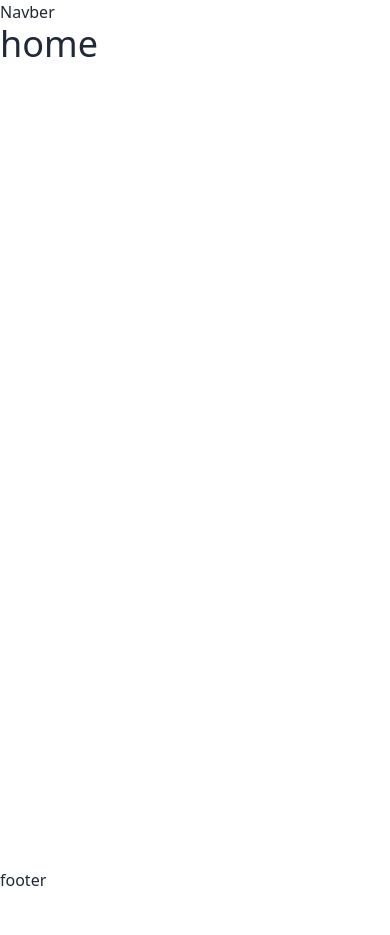
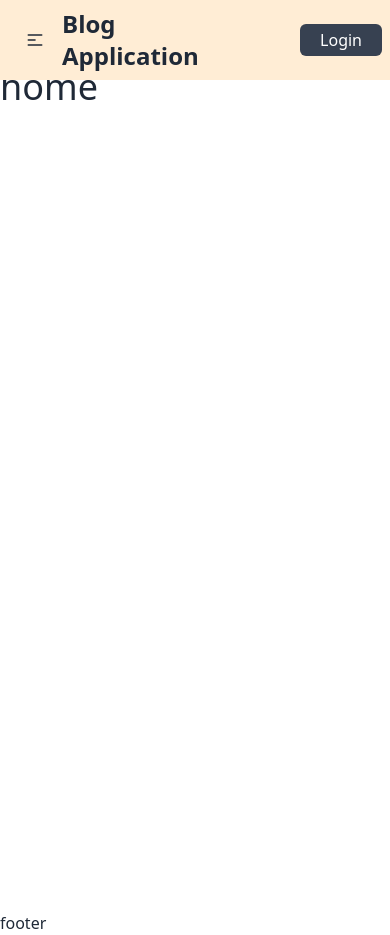
Before and after one commit to muradhossain1/blog-viewer-application-next.js, a Next.js app: page / in a window 390 px wide. Before the commit the page ends 892 px from the top, so only its background shows below. Built offline with nearby package versions, Linux system fonts and the light colour scheme; no server answers.

Commit message:
Naver create and dynamic route create and login or logout completed

```diff
--- a/package.json
+++ b/package.json
@@ -9,6 +9,7 @@
     "lint": "next lint"
   },
   "dependencies": {
+    "@kinde-oss/kinde-auth-nextjs": "^2.4.6",
     "next": "15.1.6",
     "react": "^19.0.0",
     "react-dom": "^19.0.0"
--- /dev/null
+++ b/src/app/about/page.jsx
@@ -0,0 +1,11 @@
+
+
+const page = () => {
+    return (
+        <div>
+            About
+        </div>
+    );
+};
+
+export default page;
--- /dev/null
+++ b/src/app/api/auth/[kindeAuth]/route.js
@@ -0,0 +1,2 @@
+import {handleAuth} from "@kinde-oss/kinde-auth-nextjs/server";
+export const GET = handleAuth();
--- a/src/app/components/Navber.jsx
+++ b/src/app/components/Navber.jsx
@@ -1,9 +1,52 @@
+import { getKindeServerSession } from "@kinde-oss/kinde-auth-nextjs/server";
+import Link from "next/link";
 
 
-const Navber = () => {
+const Navber = async () => {
+    const { getUser } =  getKindeServerSession();
+    const user = await getUser();
+    console.log(user)
+    const navLinks = <>
+        <li><Link className="text-base font-semibold" href='/'>Home</Link></li>
+        <li><Link className="text-base font-semibold" href='/profile'>Profile</Link></li>
+        <li><Link className="text-base font-semibold" href='/about'>About</Link></li>
+    </>
     return (
         <div>
-            Navber
+            <div className="navbar fixed z-10 top-0 bg-orange-100 md:px-10 lg:px-20">
+                <div className="navbar-start">
+                    <div className="dropdown">
+                        <div tabIndex={0} role="button" className="btn btn-ghost lg:hidden">
+                            <svg
+                                xmlns="http://www.w3.org/2000/svg"
+                                className="h-5 w-5"
+                                fill="none"
+                                viewBox="0 0 24 24"
+                                stroke="currentColor">
+                                <path
+                                    strokeLinecap="round"
+                                    strokeLinejoin="round"
+                                    strokeWidth="2"
+                                    d="M4 6h16M4 12h8m-8 6h16" />
+                            </svg>
+                        </div>
+                        <ul
+                            tabIndex={0}
+                            className="menu menu-sm dropdown-content bg-base-100 rounded-box z-[1] mt-3 w-52 p-2 shadow">
+                            {navLinks}
+                        </ul>
+                    </div>
+                    <a className="text-2xl font-bold">Blog Application</a>
+                </div>
+                <div className="navbar-center hidden lg:flex">
+                    <ul className="menu menu-horizontal px-1">
+                        {navLinks}
+                    </ul>
+                </div>
+                <div className="navbar-end">
+                   { user ?  <Link href='/api/auth/logout' className="px-5 py-1 text-white rounded-md bg-gray-700 hover:bg-gray-700">Logout</Link> :  <Link href='/api/auth/login' className="px-5 py-1 text-white rounded-md bg-gray-700 hover:bg-gray-700">Login</Link>}
+                </div>
+            </div>
         </div>
     );
 };
--- a/src/app/layout.tsx
+++ b/src/app/layout.tsx
@@ -15,7 +15,7 @@ const geistMono = Geist_Mono({
 });
 
 export const metadata: Metadata = {
-  title: "Blog viewer application",
+  title: "Blog Application",
   description: "Generated by create next app",
 };
 
@@ -30,7 +30,7 @@ export default function RootLayout({
         className={`${geistSans.variable} ${geistMono.variable} antialiased`}
       >
         <Navber></Navber>
-        <main className="min-h-screen">
+        <main className="min-h-screen mt-[4.2rem] md:px-10 lg:px-20">
           {children}
         </main>
         <Footer></Footer>
--- /dev/null
+++ b/src/app/profile/page.jsx
@@ -0,0 +1,11 @@
+
+
+const page = () => {
+    return (
+        <div>
+            profile
+        </div>
+    );
+};
+
+export default page;
```
Also changed, not shown: 1 other file (tests, documents, lock files or other folders).
